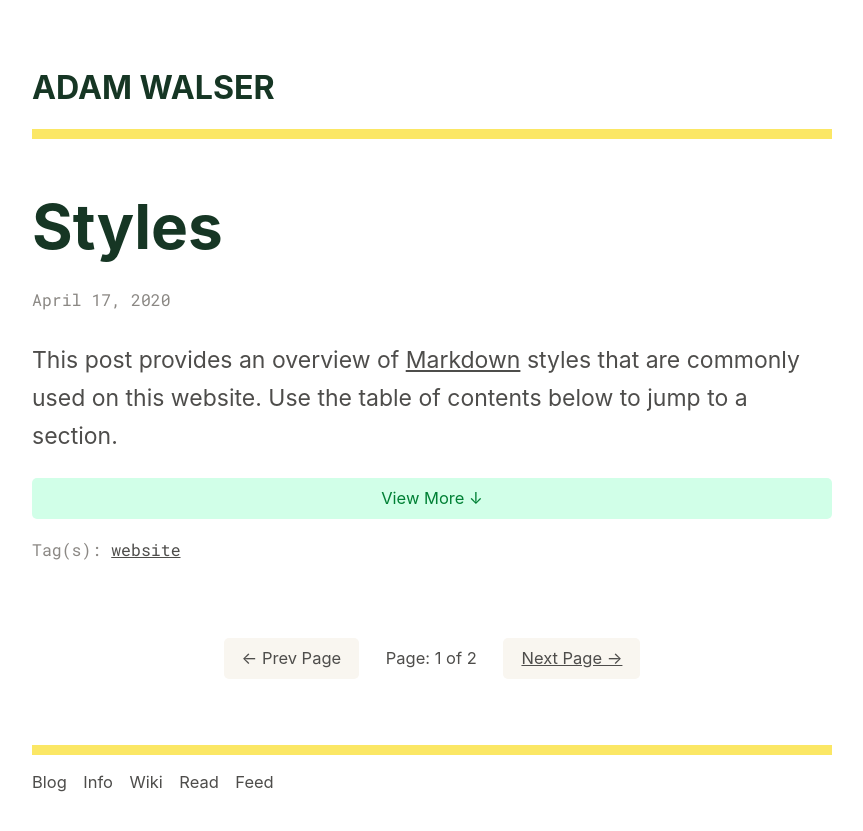
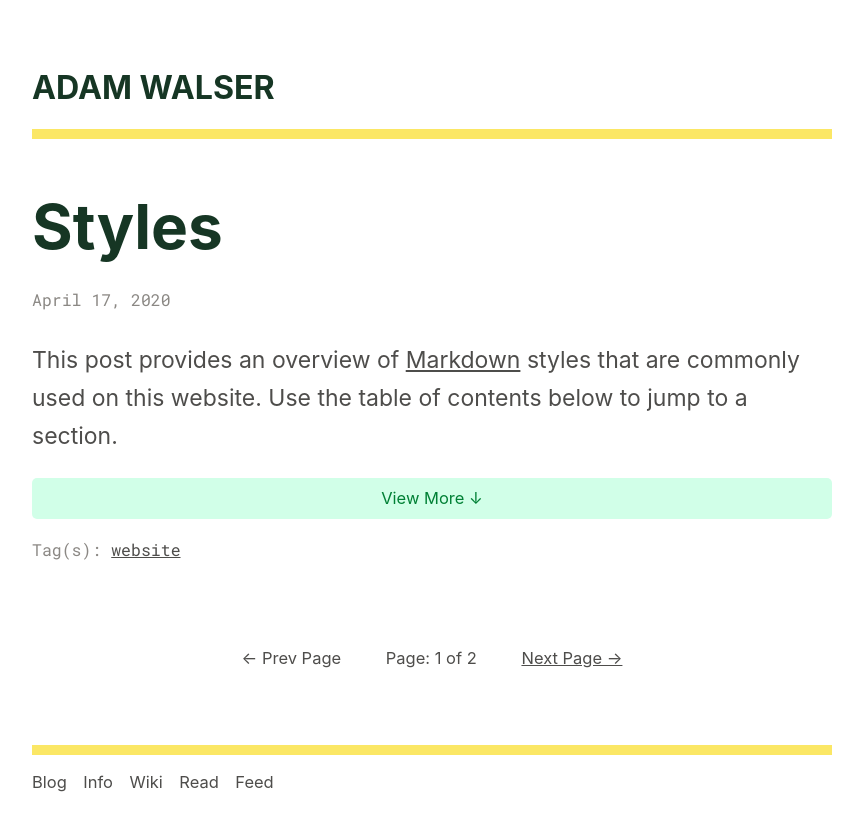
Before and after one commit to ajpwalser/ajpwalser.github.io, a Jekyll site: the page built from index.html, in a window 1280 px wide. Shown: the top 831 px of the page, without its empty margins (208-1071 px from the left). Built offline with Jekyll 4.4.1, drawn with Linux system fonts in a browser that asks for light colours; some web fonts are replaced; the list of posts is cut into pages by our own code.

Commit message:
Update style.css

```diff
--- a/css/style.css
+++ b/css/style.css
@@ -410,20 +410,14 @@ span.small {
 .pagination a,
 .pagination span {
 	padding: 7px 18px;
-	background-color: rgb(249, 246, 240);
 	color: rgb(78, 77, 75);
-	-webkit-border-radius: 5px;
-	-moz-border-radius: 5px;
-	border-radius: 5px;
 	margin: 2px;
 	display: inline-block;
 }
 
 .pagination a {
 	&: hover {
-		background-color: rgb(255, 255, 255);
 		color: rgb(78, 77, 75);
-		decoration: none;
 	}
 }
 
@@ -431,12 +425,6 @@ span.small {
 	text-align: center;
 	font-size: 0.718em;
 }
-
-.counter {
-	color: rgb(78, 77, 75);
-	background-color: rgb(255, 255, 255) !important;
-}
-
 
 /* Read more */
 
```
